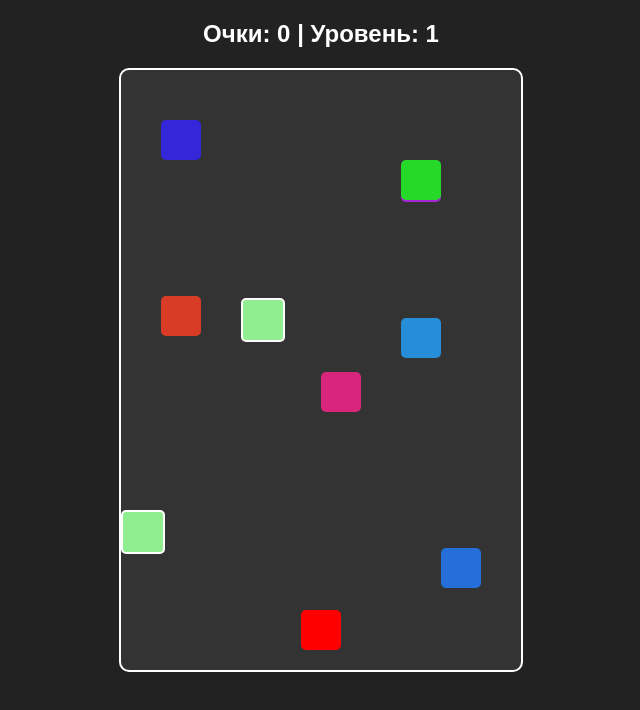
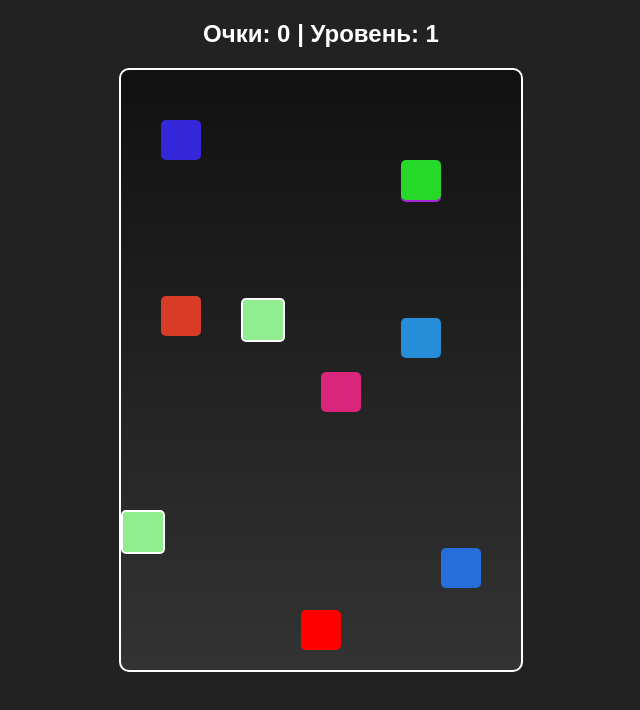
Before and after one commit to FREEFIREGIT/IZBEGAY-PREPYATSTVIYA, a plain HTML site: page game.html in a window 1280 px wide. Shown: the whole page, without its empty margins (319-959 px from the left). Drawn offline with Linux system fonts and the light colour scheme.

Commit message:
Update style.css

```diff
--- a/style.css
+++ b/style.css
@@ -48,3 +48,22 @@ body {
   from { top: 0; }
   to { top: 600px; }
 }
+
+#gameArea {
+  position: relative;
+  margin: 20px auto;
+  width: 400px;
+  height: 600px;
+  background: linear-gradient(#111, #333);
+  overflow: hidden;
+  border: 2px solid #fff;
+  border-radius: 10px;
+}
+
+.particle {
+  position: absolute;
+  width: 2px;
+  height: 10px;
+  background: white;
+  opacity: 0.7;
+}
```
